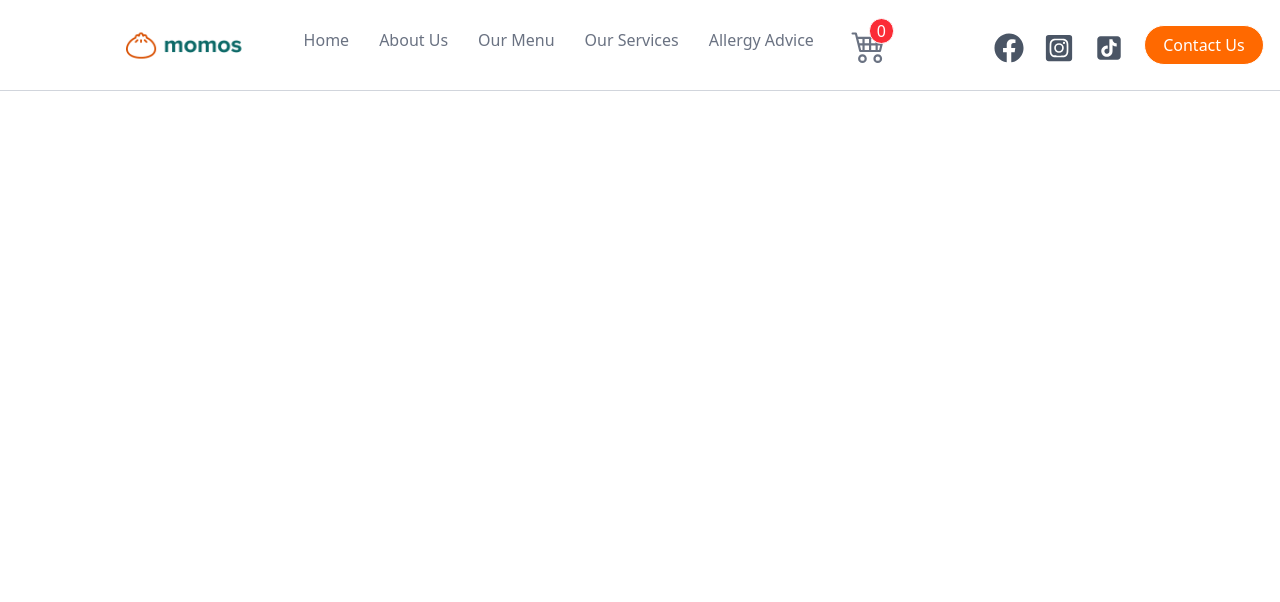
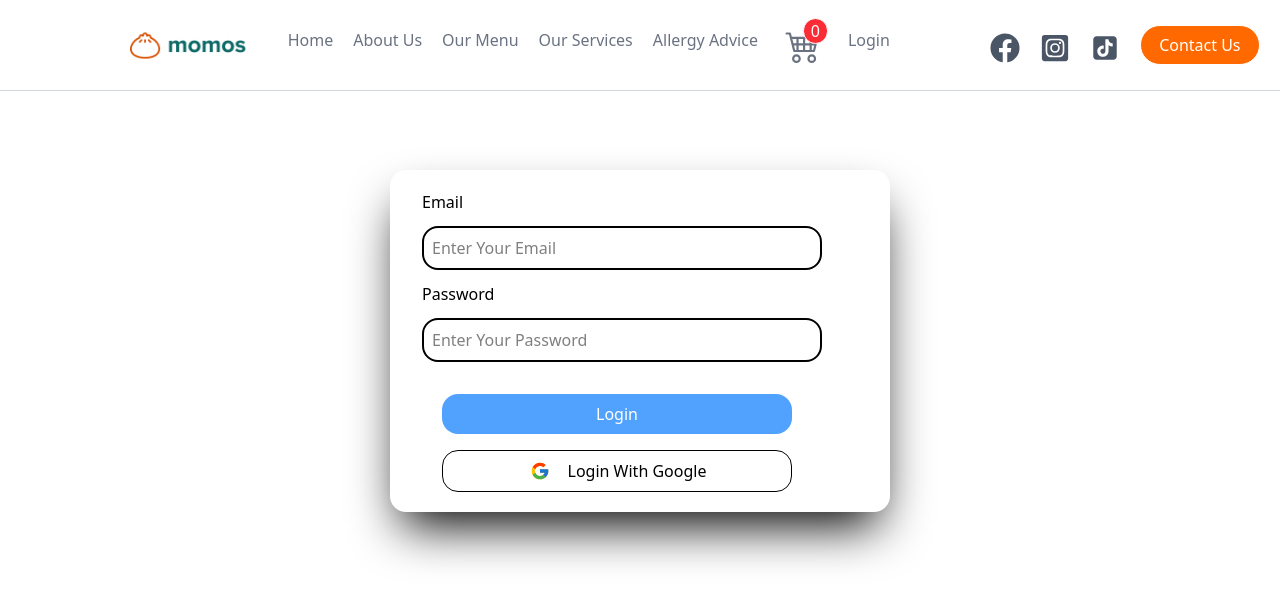
Before and after one commit to Rajanchunara/Momo-House, a React (Vite) app: page /login in a window 1280 px wide. Shown: the top 602 px of the page. Built offline with nearby package versions, Linux system fonts and the light colour scheme.

Commit message:
new section

```diff
--- a/src/App.jsx
+++ b/src/App.jsx
@@ -12,6 +12,7 @@ import Navigation from './NavBar/Navigation'
 import Payment from './Payment/Payment'
 import Success from './Payment/Success'
 import Failure from './Payment/Failure'
+import Login from './Aurth/Login'
 
 function App() {
   return (
@@ -29,6 +30,7 @@ function App() {
         <Route path='/payment' element={<Payment />} />
         <Route path='/success' element={<Success />} />
         <Route path='/failure' element={<Failure />} />
+        <Route path='/login' element={<Login />} />
       </Routes>
     </div>
   )
--- /dev/null
+++ b/src/Aurth/Login.jsx
@@ -0,0 +1,24 @@
+import React from 'react'
+
+import { FcGoogle } from "react-icons/fc";
+
+
+function Login() {
+    return (
+      <div>
+        <form  className="shadow-2xl  space-y-3  shadow-black w-[500px]
+         m-auto  mt-20 rounded-2xl p-5 pl-8 flex flex-col"  >
+          <label htmlFor="Email">Email</label>
+          <input type="Email"  className="  p-2 rounded-2xl  outline-none  border-2 border-black   w-[400px]"  placeholder="Enter Your Email" />
+          <label htmlFor="password">Password</label>
+          <input type="password" className="  p-2 rounded-2xl outline-none border-black border-2   w-[400px]"  id="" placeholder="Enter Your Password" />
+         <div className='space-y-4 pl-[20px]'>
+          <button   className="bg-blue-400 hover:bg-blue-600  text-white p-2 rounded-2xl   w-[350px] mt-[20px]"   >Login</button>
+          <button  className="border p-2 rounded-2xl   w-[350px] flex justify-center gap-4"  ><FcGoogle size={20} className='m-0.5'/>Login With Google</button>
+          </div>
+        </form>
+      </div>
+    );
+  }
+
+  export default Login;
--- a/src/NavBar/Navigation.jsx
+++ b/src/NavBar/Navigation.jsx
@@ -25,7 +25,7 @@ function Navigation() {
         <div>
           <img src={momo} alt="" className='h-[45px]' />
         </div>
-        <div className='pl-[20px] space-x-[30px] flex'>
+        <div className='space-x-[20px] flex'>
           <NavLink to='/' className='hover:text-orange-500 text-gray-500'>Home</NavLink>
           <NavLink to='/aboutus' className='hover:text-orange-500 text-gray-500'>About Us</NavLink>
           <NavLink to='/ourmenu' className='hover:text-orange-500 text-gray-500' >Our Menu</NavLink>
@@ -35,6 +35,7 @@ function Navigation() {
 
             <span className='absolute ml-[25px] top-[18px] z-50 text-white border w-[25px] flex justify-center bg-red-500 rounded-[50px]'>{totalCartItem}</span>
             <BsCart4 className='w-[50px] h-[35px] hover:text-orange-600 ' /></NavLink>
+            <NavLink to='/login' className='hover:text-orange-500 text-gray-500'>Login</NavLink>
 
 
         </div>
--- a/src/Payment/Payment.jsx
+++ b/src/Payment/Payment.jsx
@@ -11,7 +11,7 @@ function Payment() {
   let transaction_uuid = uuidv4();
   // console.log(transaction_uuid);
 
-  let Message = `total_amount=${totalAmount},transaction_uuid=${transaction_uuid},product_code=EPAYTEST`
+  let Message = `total_amount=${totalAmount},transaction_uuid=${transaction_uuid},product_code=EPAYTEST`;
 
   var hash = CryptoJS.HmacSHA256(Message, "8gBm/:&EnhH.1/q");
   var hashInBase64 = CryptoJS.enc.Base64.stringify(hash);
@@ -21,13 +21,15 @@ function Payment() {
   // console.log(data.state.totalItem);
 
   return (
-    <div>
+    <div className="flex justify-center mt-[50px]">
       <form
+
+      className="flex flex-col justify-center items-center p-4 shadow-2xl shadow-gray-600 h-62 w-62 rounded-2xl space-y-6"
         action="https://rc-epay.esewa.com.np/api/epay/main/v2/form"
         method="POST"
       >
         <input
-          type="text"
+          type="hidden"
           id="amount"
           name="amount"
           value={totalAmount}
@@ -35,7 +37,7 @@ function Payment() {
         />
 
         <input
-          type="text"
+          type="hidden"
           id="tax_amount"
           name="tax_amount"
           value="0"
@@ -43,7 +45,7 @@ function Payment() {
         />
 
         <input
-          type="text"
+          type="hidden"
           id="total_amount"
           name="total_amount"
           value={totalAmount}
@@ -51,7 +53,7 @@ function Payment() {
         />
 
         <input
-          type="text"
+          type="hidden"
           id="transaction_uuid"
           name="transaction_uuid"
           value={transaction_uuid}
@@ -59,7 +61,7 @@ function Payment() {
         />
 
         <input
-          type="text"
+          type="hidden"
           id="product_code"
           name="product_code"
           value="EPAYTEST"
@@ -67,7 +69,7 @@ function Payment() {
         />
 
         <input
-          type="text"
+          type="hidden"
           id="product_service_charge"
           name="product_service_charge"
           value="0"
@@ -75,7 +77,7 @@ function Payment() {
         />
 
         <input
-          type="text"
+          type="hidden"
           id="product_delivery_charge"
           name="product_delivery_charge"
           value="0"
@@ -83,7 +85,7 @@ function Payment() {
         />
 
         <input
-          type="text"
+          type="hidden"
           id="success_url"
           name="success_url"
           value="http://localhost:5173/success"
@@ -91,7 +93,7 @@ function Payment() {
         />
 
         <input
-          type="text"
+          type="hidden"
           id="failure_url"
           name="failure_url"
           value="http://localhost:5173/failure"
@@ -99,7 +101,7 @@ function Payment() {
         />
 
         <input
-          type="text"
+          type="hidden"
           id="signed_field_names"
           name="signed_field_names"
           value="total_amount,transaction_uuid,product_code"
@@ -107,14 +109,19 @@ function Payment() {
         />
 
         <input
-          type="text"
+          type="hidden"
           id="signature"
           name="signature"
           value={hashInBase64}
           required
         />
 
-        <input value="Submit" type="submit" />
+        <div className="space-y-2">
+          <h1>Total Item: {totalItem}</h1>
+          <h1>Total Amount Rs: {totalAmount}</h1>
+        </div>
+
+        <input value="Payment" type="submit" className=" w-[82px] p-2 bg-amber-500 rounded-[50px] text-white hover:bg-orange-600" />
       </form>
     </div>
   );
```
